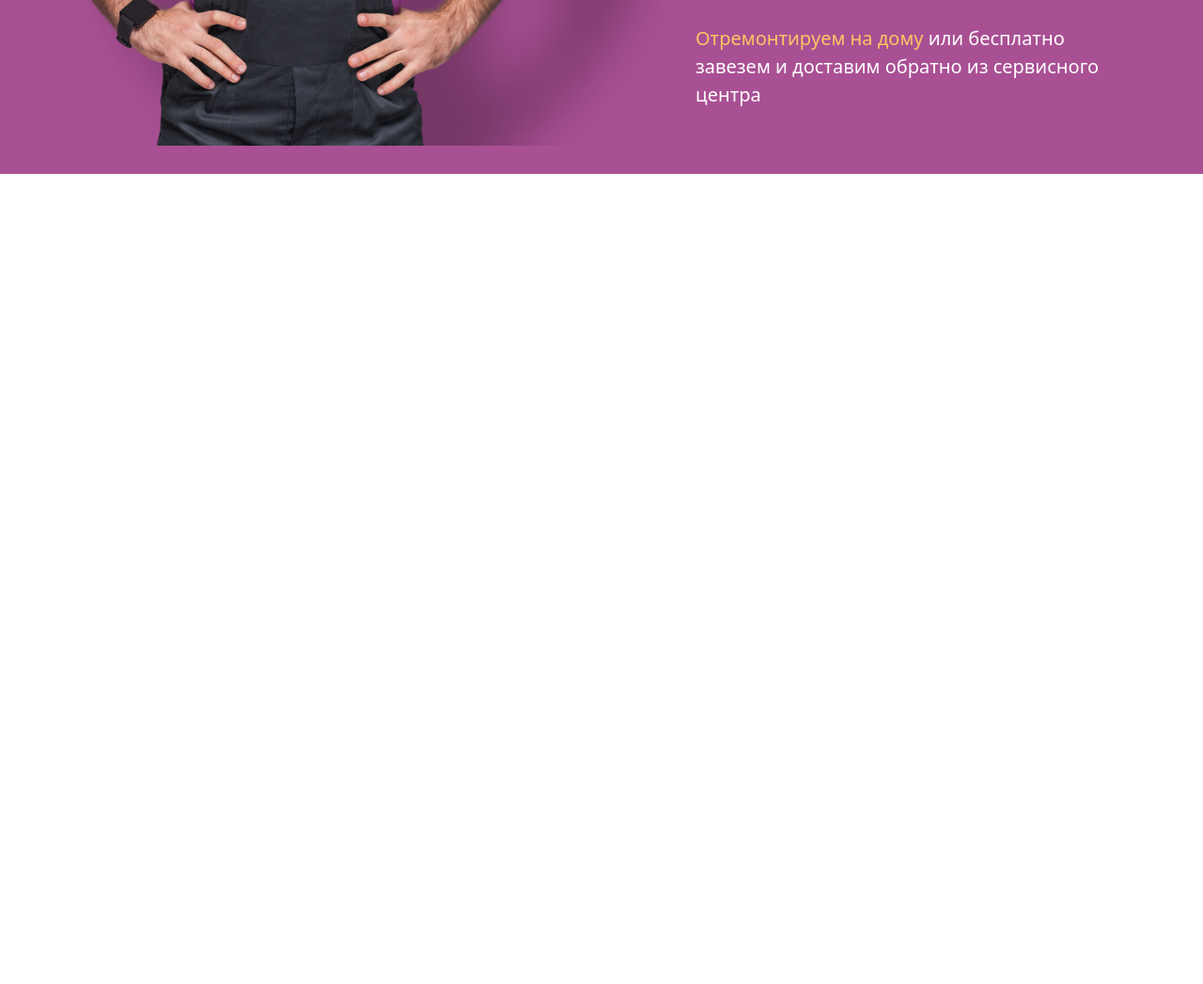
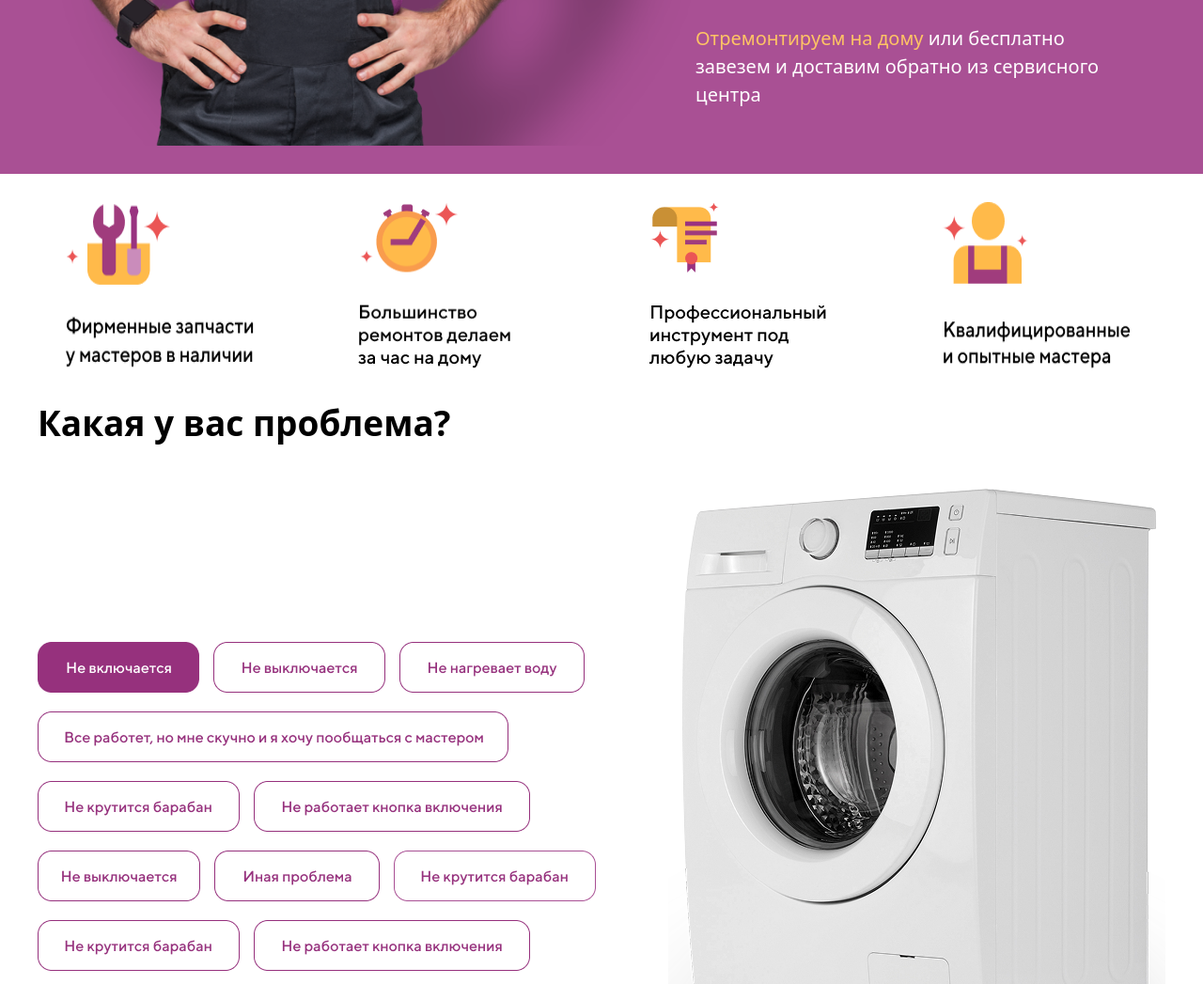
Before and after one commit to ibosh008/practice2, a website: page src/index.html in a window 1280 px wide. Shown: the part 645-1692 px from the top of the page at 94% size. Before the commit the page ends 830 px from the top, so only its background shows below. Drawn offline with Linux system fonts and the light colour scheme.

Commit message:
section 3

```diff
--- a/src/index.html
+++ b/src/index.html
@@ -38,5 +38,26 @@
     </div>
 
   </div>
+
+  <div class="max-w-300 m-auto md:flex justify-between p-[30px]">
+    <img class="" src="./преимущества 1.png" alt="">
+    <img class="" src="./преимущества 2.png" alt="">
+    <img class="" src="./преимущества 3.png" alt="">
+    <img class="" src="./преимущества 4.png" alt="">
+  </div>
+
+  <div class="max-w-300 m-auto p-4">
+    <h1 class="max-w-[476px] text-[37px] font-bold">Какая у вас проблема?</h1>
+  </div>
+
+  <div class="md:flex justify-between items-center  max-w-300 m-auto mt-[30px] p-4">
+
+    <div>
+      <img class="hidden md:flex" src="./кнопки.png" alt="">
+      <p class="flex gap-[30px] mt-[30px]"><img src="./Polygon 1.png" alt="">Выберите проблему и узнайте её решение</p>
+    </div>
+    <img src="./стиралка.png" alt="">
+  </div>
+
 </body>
 </html>
```
Also changed, not shown: src/Polygon 1.png (added), src/output.css, src/кнопки.png (added), src/преимущества 1.png (added), src/преимущества 2.png (added), src/преимущества 3.png (added), src/преимущества 4.png (added), src/стиралка.png (added), 1 other file.
